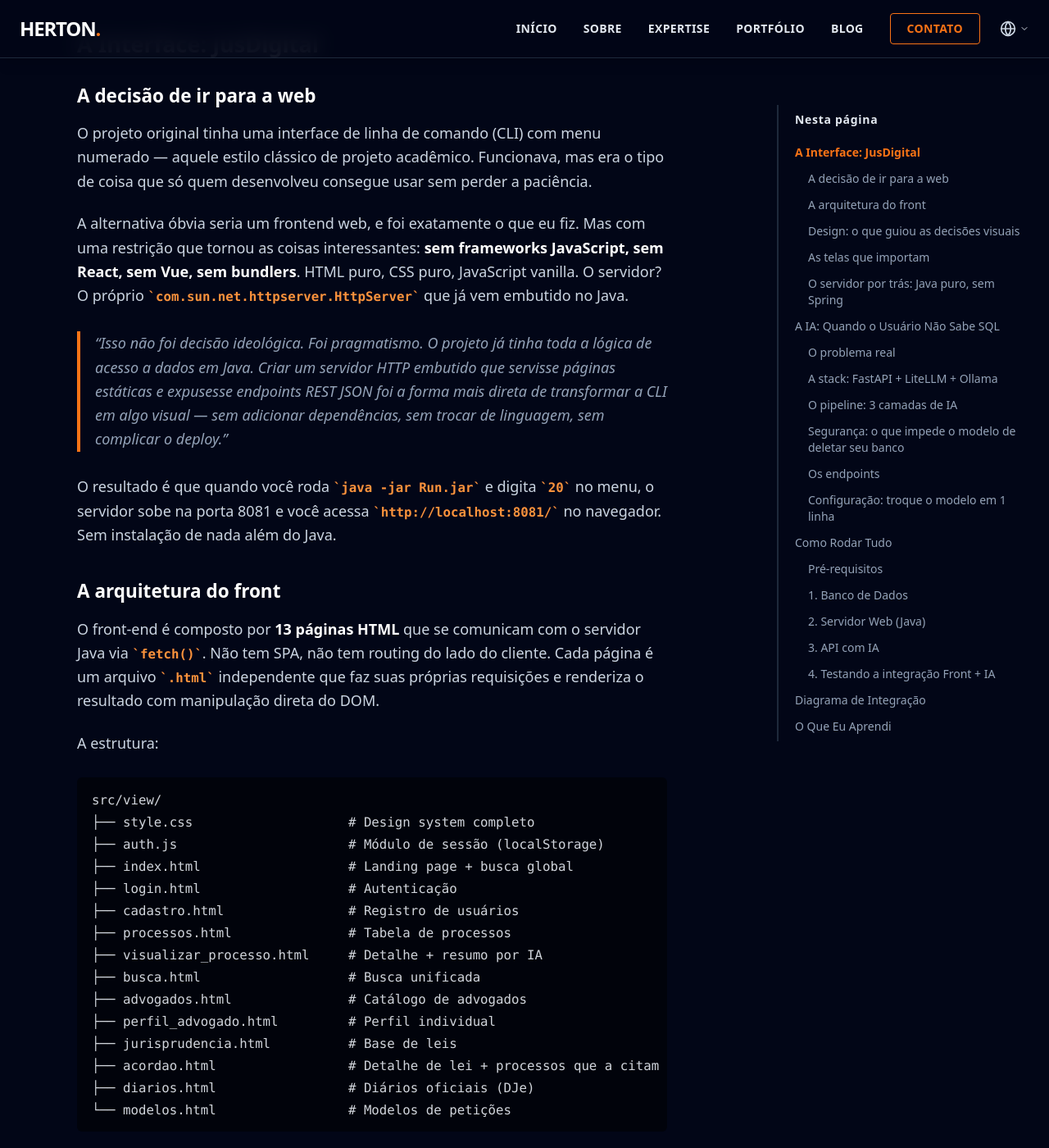
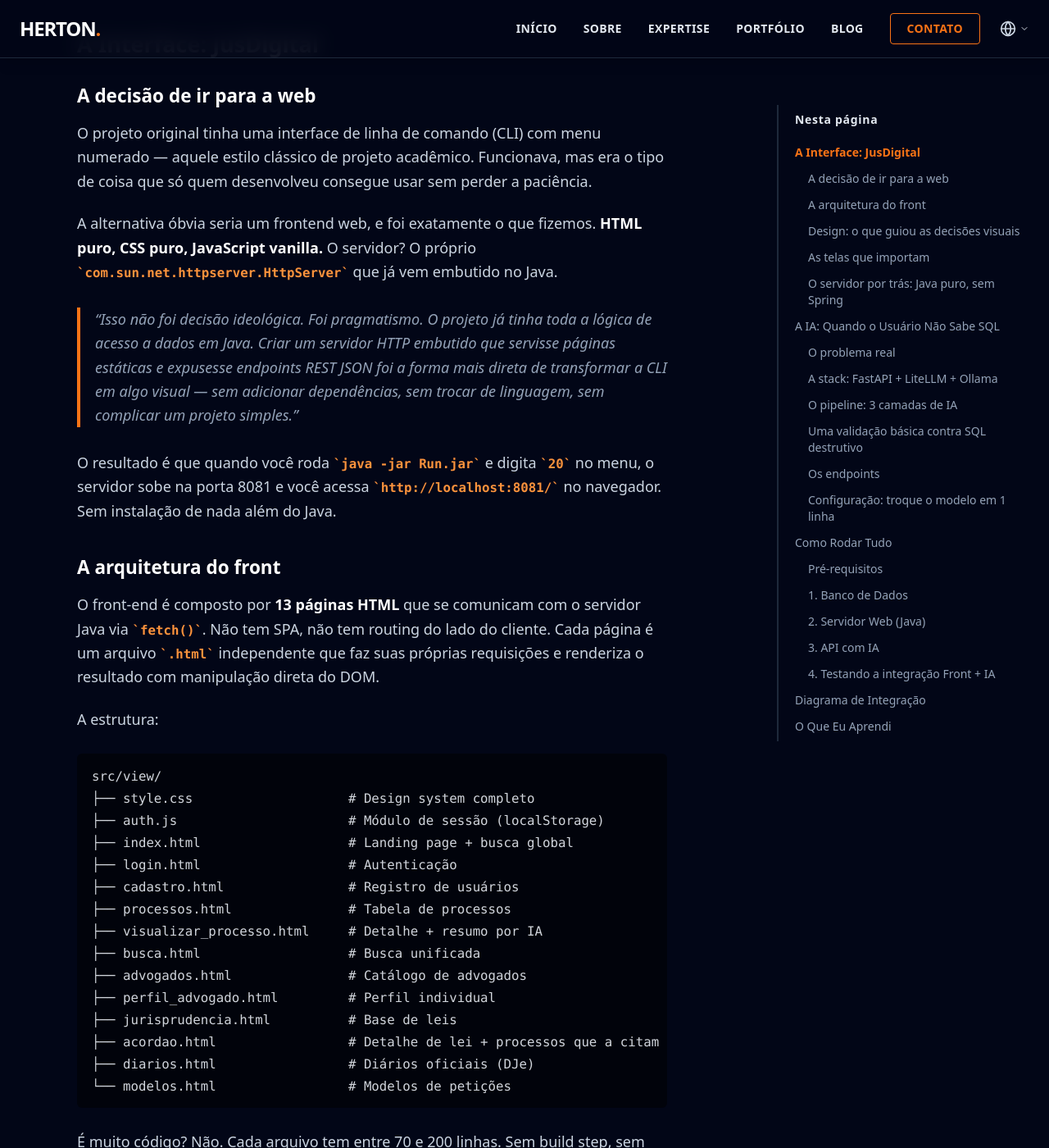
Before and after one commit to hertonnn/hertonnn.github.io, a Jekyll site: the page built from blog/_posts/2026-08-18-SistemaJuridico-FrontEnd-IA.md, in a window 1280 px wide and 1400 px high, scrolled down 1139 px. Shown: the whole window at 82% size. Built offline with Jekyll 4.4.1, drawn with Linux system fonts in a browser that asks for light colours; nearby versions of some CDN libraries; some of the changed text lies outside the part shown.

Commit message:
ajuste post

````diff
--- a/blog/_posts/2026-08-18-SistemaJuridico-FrontEnd-IA.md
+++ b/blog/_posts/2026-08-18-SistemaJuridico-FrontEnd-IA.md
@@ -6,7 +6,7 @@
 tags: [Java, HTML, CSS, JavaScript, FastAPI, LLM, Ollama, IA, PostgreSQL]
 ---
 
-Há um tempo atrás, [escrevi no meu blog](./2025-06-01-SistemaJuridico.md) a respeito de um projeto que nasceu de uma disciplina de Banco de Dados na UDESC. Naquele post, eu cobri a parte que talvez seja a menos glamourosa, mas sem dúvida a mais importante de qualquer sistema: a **modelagem relacional**. Tabelas, chaves, cardinalidades, gatilhos. O alicerce invisível que segura tudo de pé.
+Há um tempo atrás, [escrevi no meu blog](https://hertonnn.github.io/blog/SistemaJuridico/) a respeito de um projeto que nasceu de uma disciplina de Banco de Dados na UDESC. Naquele post, eu cobri a parte que talvez seja a menos glamourosa, mas sem dúvida a mais importante de qualquer sistema: a **modelagem relacional**. Tabelas, chaves, cardinalidades, gatilhos. O alicerce invisível que segura tudo de pé.
 
 Agora é hora de contar o que veio depois.
 
@@ -27,9 +27,9 @@
 
 O projeto original tinha uma interface de linha de comando (CLI) com menu numerado — aquele estilo clássico de projeto acadêmico. Funcionava, mas era o tipo de coisa que só quem desenvolveu consegue usar sem perder a paciência.
 
-A alternativa óbvia seria um frontend web, e foi exatamente o que eu fiz. Mas com uma restrição que tornou as coisas interessantes: **sem frameworks JavaScript, sem React, sem Vue, sem bundlers**. HTML puro, CSS puro, JavaScript vanilla. O servidor? O próprio `com.sun.net.httpserver.HttpServer` que já vem embutido no Java.
+A alternativa óbvia seria um frontend web, e foi exatamente o que fizemos. **HTML puro, CSS puro, JavaScript vanilla.** O servidor? O próprio `com.sun.net.httpserver.HttpServer` que já vem embutido no Java.
 
-> Isso não foi decisão ideológica. Foi pragmatismo. O projeto já tinha toda a lógica de acesso a dados em Java. Criar um servidor HTTP embutido que servisse páginas estáticas e expusesse endpoints REST JSON foi a forma mais direta de transformar a CLI em algo visual — sem adicionar dependências, sem trocar de linguagem, sem complicar o deploy.
+> Isso não foi decisão ideológica. Foi pragmatismo. O projeto já tinha toda a lógica de acesso a dados em Java. Criar um servidor HTTP embutido que servisse páginas estáticas e expusesse endpoints REST JSON foi a forma mais direta de transformar a CLI em algo visual — sem adicionar dependências, sem trocar de linguagem, sem complicar um projeto simples.
 
 O resultado é que quando você roda `java -jar Run.jar` e digita `20` no menu, o servidor sobe na porta 8081 e você acessa `http://localhost:8081/` no navegador. Sem instalação de nada além do Java.
 
@@ -60,6 +60,8 @@
 É muito código? Não. Cada arquivo tem entre 70 e 200 linhas. Sem build step, sem transpilação. Você abre no bloco de notas e entende.
 
 ### Design: o que guiou as decisões visuais
+
+Nos inspiramos bastante no [JusBrasil](https://www.jusbrasil.com.br/) — tanto na organização da informação quanto na experiência de uso. A ideia era criar algo que um profissional da área jurídica já se sentisse familiarizado ao abrir.
 
 A fonte é a **Inter** (Google Fonts), que é basicamente a fonte padrão de qualquer interface que quer parecer profissional sem chamar atenção pra si mesma. As cores seguem uma paleta sóbria: azul institucional (`#1a56db`) como cor primária, cinzas para texto e fundo, e badges de status com semântica visual — verde para concluído, azul para em andamento, amarelo para suspenso.
 
@@ -226,11 +228,9 @@
 
 Essa é a camada que o front-end do JusDigital consome quando o usuário clica em "Gerar Resumo" na tela de detalhe do processo. O JavaScript coleta todas as informações visíveis na página, formata em texto, e faz um `POST` para `http://localhost:8000/summary`.
 
-### Segurança: o que impede o modelo de deletar seu banco
+### Uma validação básica contra SQL destrutivo
 
-Esse é um ponto que merece destaque. Quando você deixa um LLM gerar SQL, a primeira pergunta que qualquer pessoa sensata faz é: *"e se ele gerar um DROP TABLE?"*
-
-A resposta está em `llm_service.py`, na função `validate_sql_safety()`:
+Quando um LLM gera SQL, a pergunta natural é: *"e se ele gerar um DROP TABLE?"*. Implementamos uma validação simples com regex em `llm_service.py`, na função `validate_sql_safety()`:
 
 ```python
 _DANGEROUS_PATTERN = re.compile(
@@ -246,11 +246,11 @@
         raise HTTPException(status_code=422, detail=f"Palavra proibida: {match.group()}")
 ```
 
-Duas validações:
+Duas checagens básicas:
 1. A query **deve** começar com `SELECT`.
 2. A query **não pode** conter nenhuma das 11 palavras destrutivas.
 
-Se qualquer uma falhar, a API retorna HTTP 422 e a query nunca chega ao banco. É uma defesa simples? Sim. Mas em combinação com o prompt que instrui o modelo a gerar apenas `SELECT`, é uma camada dupla que funciona bem na prática.
+Se qualquer uma falhar, a API retorna HTTP 422 e a query nunca chega ao banco. Não é uma solução robusta de segurança — é uma checagem mínima com regex que, combinada com o prompt que instrui o modelo a gerar apenas `SELECT`, já evita os cenários mais óbvios para o contexto desse projeto.
 
 ### Os endpoints
 
````
Also changed, not shown: other parts of blog/_posts/2026-08-18-SistemaJuridico-FrontEnd-IA.md (+1 -1 lines).
